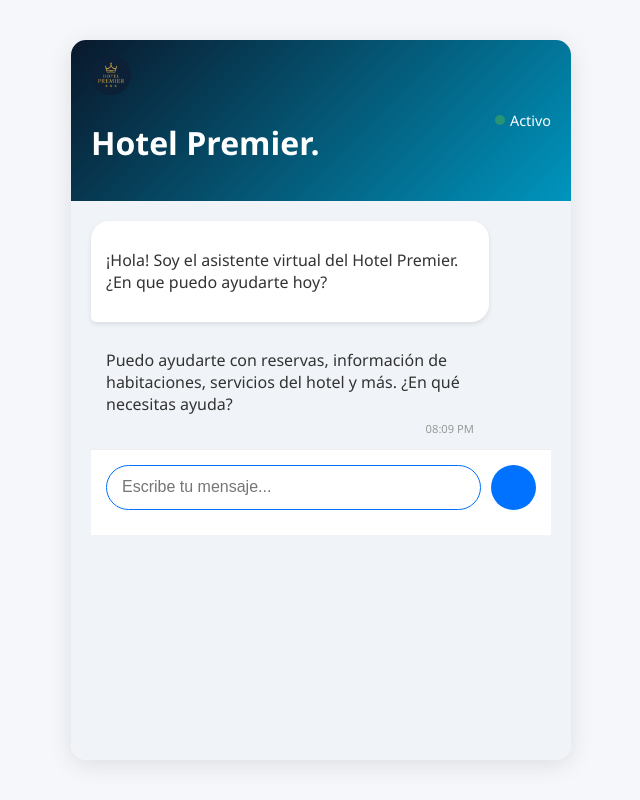
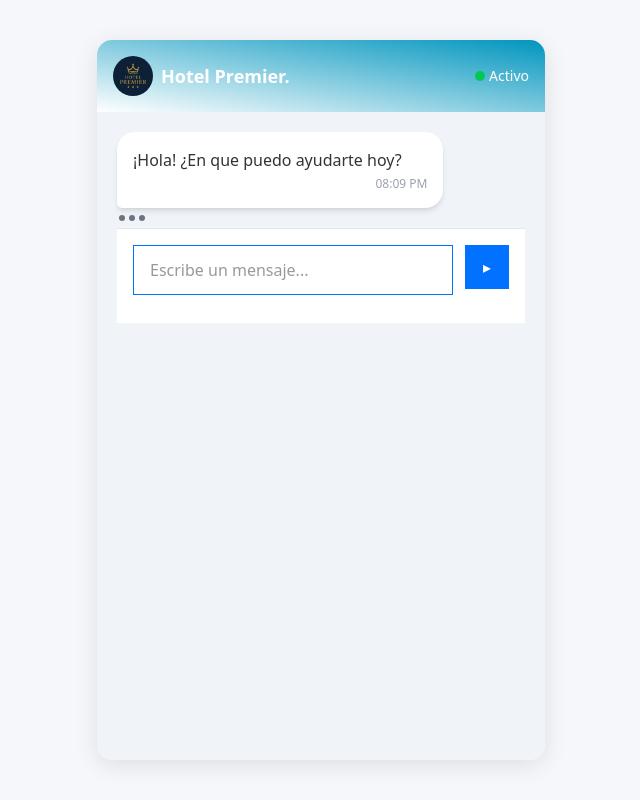
Before and after one commit to Seeker-17/hotel-chatbot, a Flask app: page / in a window 1280 px wide. Shown: the whole page, without its empty margins (319-959 px from the left). Run offline with Flask 3, Linux system fonts and the light colour scheme; parts of the project's set-up code (start-up, migrations or seed data) failed here and were passed over.

Commit message:
Cambio de CSS a Tailwind
Se cambió el diseño de css vanilla a Tailwind mediante CDN (solo para pruebas, no para producción) ya que no pude instalarlo en el entorno.

El diseño debe mejorar, ahorita está muy básico y tiene algunos errores que hay que corregir, pero el chatbot ya responde en la interfaz.

```diff
--- a/Backend/retraining.txt
+++ b/Backend/retraining.txt
@@ -46,3 +46,6 @@ adiós
 Cahchas
 Deportes?
 donde están ubicados
+Ok
+inf
+$$
--- a/Frontend/static/css/style.css
+++ b/Frontend/static/css/style.css
@@ -1,236 +1,31 @@
-/* Estilos base */
-body {
-    font-family: 'Segoe UI', Tahoma, Geneva, Verdana, sans-serif;
-    background-color: #f5f7fa;
-    margin: 0;
-    padding: 0;
-    display: flex;
-    justify-content: center;
-    align-items: center;
-    min-height: 100vh;
-    color: #333;
+@keyframes pulse {
+    0%, 100% { opacity: 1; }
+    50% { opacity: 0.5; }
     }
-
-.app-container {
-    width: 100%;
-    max-width: 500px;
-    height: 90vh;
-    background-color: white;
-    border-radius: 15px;
-    box-shadow: 0 5px 25px rgba(0,0,0,0.1);
-    display: flex;
-    flex-direction: column;
-    overflow: hidden;
-}
-
-/* Cabecera */
-.chat-header {
-    background: linear-gradient(135deg, #09182b, #0095be);
-    color: white;
-    padding: 15px 20px;
-    display: flex;
-    justify-content: space-between;
-    align-items: center;
-}
-
-.hotel-brand {
-    display: flex;
-    align-items: center;
-    gap: 10px;
-}
-
-.logo {
-    height: 40px;
-    width: auto;
-    border-radius: 50%;
-}
-
-.chat-status {
-    display: flex;
-    align-items: center;
-    gap: 5px;
-    font-size: 0.9em;
-}
-
-.status-dot {
-    height: 10px;
-    width: 10px;
-    background-color: #4caf50;
-    border-radius: 50%;
+    .pulse {
         animation: pulse 1.5s infinite;
     }
-
-/* Área de mensajes */
-.chat-container {
-    flex: 1;
-    padding: 20px;
-    overflow-y: auto;
-    background-color: #f0f4f8;
-}
-
-.chat-messages {
-    display: flex;
-    flex-direction: column;
-    gap: 15px;
-}
-
-.message {
-    max-width: 80%;
-    padding: 12px 15px;
-    border-radius: 18px;
-    line-height: 1.4;
-    position: relative;
-    animation: fadeIn 0.3s ease-out;
-}
-
-.user-message {
-    align-self: flex-end;
-    background-color: #0072ff;
-    color: white;
-    border-bottom-right-radius: 5px;
-}
-
-.bot-message {
-    align-self: flex-start;
-    background-color: white;
-    color: #333;
-    border-bottom-left-radius: 5px;
-    box-shadow: 0 2px 5px rgba(0,0,0,0.1);
-}
-
-.message-time {
-    font-size: 0.7em;
-    color: #999;
-    margin-top: 5px;
-    text-align: right;
-}
-
-/* Área de entrada */
-.input-area {
-    padding: 15px;
-    background-color: white;
-    border-top: 1px solid #eee;
-}
-
-.input-container {
-    display: flex;
-    gap: 10px;
-    margin-bottom: 10px;
-}
-
-#user-input {
-    flex: 1;
-    padding: 12px 15px;
-    border: 1px solid #ddd;
-    border-radius: 25px;
-    outline: none;
-    font-size: 1em;
-    transition: border 0.3s;
-}
-
-#user-input:focus {
-    border-color: #0072ff;
-}
-
-#send-button {
-    background-color: #0072ff;
-    color: white;
-    border: none;
-    border-radius: 50%;
-    width: 45px;
-    height: 45px;
-    cursor: pointer;
-    transition: background 0.3s;
-}
-
-#send-button:hover {
-    background-color: #005cc5;
-}
-
-.quick-actions {
-    display: flex;
-    gap: 8px;
-    overflow-x: auto;
-    padding-bottom: 5px;
-}
-
-.quick-btn {
-    background-color: #f0f4f8;
-    border: none;
-    border-radius: 20px;
-    padding: 8px 15px;
-    font-size: 0.8em;
-    white-space: nowrap;
-    cursor: pointer;
-    display: flex;
-    align-items: center;
-    gap: 5px;
-    transition: background 0.3s;
-}
-
-.quick-btn:hover {
-    background-color: #dde7f0;
-}
-
-/* Animaciones */
-@keyframes fadeIn {
-    from { opacity: 0; transform: translateY(10px); }
-    to { opacity: 1; transform: translateY(0); }
-}
-
-@keyframes pulse {
-    0% { opacity: 1; }
-    50% { opacity: 0.5; }
-    100% { opacity: 1; }
-}
-
-/* Efecto de escritura */
-.typing {
-    opacity: 0.8;
-}
-
-.typing-content {
-    display: flex;
-    align-items: center;
-    height: 20px;
-}
-
-.typing-dot {
-    width: 6px;
-    height: 6px;
-    background-color: #666;
-    border-radius: 50%;
-    margin: 0 2px;
-    animation: typingAnimation 1.4s infinite ease-in-out;
-}
-
-.typing-dot:nth-child(1) {
-    animation-delay: 0s;
-}
-
-.typing-dot:nth-child(2) {
-    animation-delay: 0.2s;
-}
-
-.typing-dot:nth-child(3) {
-    animation-delay: 0.4s;
-}
-
-/* Animación para mensajes rápidos */
-.quick-reply {
-    transform: scale(0.9);
-    opacity: 0;
-    animation: quickReplyAppear 0.5s forwards;
-}
-
     @keyframes typingAnimation {
         0%, 60%, 100% { transform: translateY(0); }
         30% { transform: translateY(-5px); }
     }
-
+    .typing-dot {
+        animation: typingAnimation 1.4s infinite ease-in-out;
+    }
+    .typing-dot:nth-child(2) {
+        animation-delay: 0.2s;
+    }
+    .typing-dot:nth-child(3) {
+        animation-delay: 0.4s;
+    }
     @keyframes quickReplyAppear {
         to {
             transform: scale(1);
             opacity: 1;
         }
     }
+    .quick-reply {
+        transform: scale(0.9);
+        opacity: 0;
+        animation: quickReplyAppear 0.5s forwards;
+    }
--- a/Frontend/static/js/script.js
+++ b/Frontend/static/js/script.js
@@ -3,24 +3,29 @@ document.addEventListener('DOMContentLoaded', function() {
     const chatMessages = document.getElementById('chat-messages');
     const userInput = document.getElementById('user-input');
     const sendButton = document.getElementById('send-button');
-    const quickButtons = document.querySelectorAll('.quick-button'); // Or whatever class you use for quick reply buttons
     let isTyping = false;
 
     // Función para añadir mensajes al chat
     function addMessage(text, sender, isQuickReply = false) {
         const messageDiv = document.createElement('div');
-        messageDiv.classList.add('message', '${sender}-message');
+        const isUser = sender === 'user';
 
-        const contentDiv = document.createElement('div');
-        contentDiv.classList.add('message-content');
-        contentDiv.textContent = text;
+        // Set classes for user or bot
+        messageDiv.className =
+        `message ${isUser ? 'user-message self-end bg-blue-600 text-white' : 'bot-message self-start bg-white text-[#333]'} shadow-md rounded-[18px] ${isUser ? 'rounded-br-[5px]' : 'rounded-bl-[5px]'} p-4 max-w-[80%] flex flex-col`;
 
+        // Message text
+        const textDiv = document.createElement('div');
+        textDiv.textContent = text;
+
+        // Time
         const timeDiv = document.createElement('div');
-        timeDiv.classList.add('message-time');
+        timeDiv.className = 'message-time text-xs text-gray-400 mt-1 text-right';
         timeDiv.textContent = new Date().toLocaleTimeString([], {hour: '2-digit', minute: '2-digit'});
 
-        messageDiv.appendChild(contentDiv);
+        messageDiv.appendChild(textDiv);
         messageDiv.appendChild(timeDiv);
+
         chatMessages.appendChild(messageDiv);
         chatMessages.scrollTop = chatMessages.scrollHeight;
     }
@@ -31,16 +36,16 @@ document.addEventListener('DOMContentLoaded', function() {
 
         isTyping = true;
         const typingDiv = document.createElement('div');
-        typingDiv.classList.add('message', 'bot-message', 'typing');
+        typingDiv.classList.add('flex', 'justify-start', 'my-2');
         typingDiv.id = 'typing-indicator';
 
         const contentDiv = document.createElement('div');
-        contentDiv.classList.add('message-content', 'typing-content');
+        contentDiv.className = 'bg-gray-200 text-gray-800 px-4 py-2 rounded-lg max-w-[75%] text-sm shadow flex items-center';
 
         // Puntos de animación
         for (let i = 0; i < 3; i++) {
             const dot = document.createElement('span');
-            dot.classList.add('typing-dot');
+            dot.classList.add('typing-dot', 'w-2', 'h-2', 'bg-gray-600', 'rounded-full', 'mx-1', 'inline-block');
             contentDiv.appendChild(dot);
         }
 
@@ -62,7 +67,6 @@ document.addEventListener('DOMContentLoaded', function() {
     async function sendMessageToBackend(message) {
         try {
             showTypingIndicator();
-
             const response = await fetch('/chat', {
                 method: 'POST',
                 headers: {
@@ -72,12 +76,11 @@ document.addEventListener('DOMContentLoaded', function() {
             });
 
             if (!response.ok){
-                throw new Error('Error HTTP: ${response.status}');
+                throw new Error(`Error HTTP: ${response.status}`);
             }
 
             const data = await response.json();
             console.log("Respuesat del Backend:", data);
-
             // Procesar respuesta del bot
             hideTypingIndicator();
             if (data.response) {
@@ -112,19 +115,19 @@ document.addEventListener('DOMContentLoaded', function() {
     });
 
     // Botones de acción rápida
-    quickButtons.forEach(button => {
-        button.addEventListener('click', function() {
-            const message = this.getAttribute('data-message');
-            addMessage(message, 'user', true);
-            sendMessageToBackend(message);
-        });
-    });
+    //quickButtons.forEach(button => {
+    //    button.addEventListener('click', function() {
+    //        const message = this.getAttribute('data-message');
+    //        addMessage(message, 'user', true);
+    //        sendMessageToBackend(message);
+    //    });
+    //});
 
     // Efecto de enfoque automático en el input
     userInput.focus();
 
     // Mensaje de bienvenida inicial (opcional)
     setTimeout(() => {
-        addMessage("Puedo ayudarte con reservas, información de habitaciones, servicios del hotel y más. ¿En qué necesitas ayuda?", 'bot');
+        addMessage("¡Hola! ¿En que puedo ayudarte hoy?", 'bot');
     }, 1000);
 });
--- a/Frontend/templates/index.html
+++ b/Frontend/templates/index.html
@@ -4,44 +4,48 @@
     <meta charset="UTF-8">
     <meta name="viewport" content="width=device-width, initial-scale=1.0">
     <title>Chatbot - Hotel Premier</title>
-    <link rel="stylesheet" href="/static/css/style.css">
+    <!--<link rel="stylesheet" href="/static/css/style.css">-->
+    <script src="https://cdn.jsdelivr.net/npm/@tailwindcss/browser@4"></script>
 </head>
-<body>
+<body class="flex items-center justify-center min-h-screen bg-[#f5f7fa] font-sans text-[#333]">
     <!-- CONTENEDOR PRINCIPAL DE LA APP -->
-    <div class="app-container">
+    <div class="app-container w-full max-w-md h-[90vh] bg-white rounded-[15px] shadow-[0_5px_25px_rgba(0,0,0,0.1)] overflow-hidden flex flex-col overflow-hidden">
         <!-- CABEZERA -->
-        <header class="chat-header">
-            <div class="hotel-info">
-                <img src="/static/images/LogoHotel.png" alt="Logo Hotel Premier" class="logo">
-                <h1>Hotel Premier.</h1>
+        <header class="flex items-center justify-between p-4 bg-gradient-to-tr form-[#09182b] to-[#0095be] text-white">
+            <div class="hotel-brand flex items-center gap-2">
+                <img src="/static/images/LogoHotel.png" alt="Logo Hotel Premier" class="w-10 h-10 rounded-full">
+                <h1 class="text-lg font-semibold">Hotel Premier.</h1>
             </div>
-            <div class="chat-status">
-                <span class="status-dot"></span>
+            <div class="chat-status flex items-center gap-1 text-sm">
+                <span class="status-dot w-2.5 h-2.5 bg-green-500 rounded-full pulse"></span>
                 <span>Activo</span>
             </div>
         </header>
 
         <!-- ÁREA DE MENSAJES -->
-        <div class="chat-container">
-            <div class="chat-messages" id="chat-messages">
+        <div class="chat-container flex-1 p-5 overflow-y-auto bg-[#f0f4f8]">
+            <div class="chat-messages flezx flex-col gap-4" id="chat-messages">
                 <!-- Bienvenida -->
-                <div class="message bot-message">
-                    <div class="message-content">
-                        <p>¡Hola! Soy el asistente virtual del Hotel Premier. ¿En que puedo ayudarte hoy?</p>
-                    </div>
-                    <div class="message-time"></div>
+                <!-- Se agregan con el archivo js-->
+            </div>
+
+            <!-- Mensaje de escritura -->
+            <div class="typing opacity-80 self-start">
+                <div class="typing-content flex items-center h-5">
+                    <div class="typing-dot w-1.5 h-1.5 bg-gray-600 rounded-full mx-[2px]"></div>
+                    <div class="typing-dot w-1.5 h-1.5 bg-gray-600 rounded-full mx-[2px]"></div>
+                    <div class="typing-dot w-1.5 h-1.5 bg-gray-600 rounded-full mx-[2px]"></div>
                 </div>
             </div>
-
-            <div class="input-area">
-                <div class="input-container">
-                    <input type="text" id="user-input" placeholder="Escribe tu mensaje..." autocomplete="off">
-                <button id="send-button">
-                    <i class="fas fa-paper-plane"></i>
-                </button>
+            <!-- Area de entrada -->
+            <div class="input-area p-4 bg-white border-t border-gray-200">
+                <div class="input-container flex gap-3 mb-3">
+                    <input id="user-input" type="text" placeholder="Escribe un mensaje..." class="flex-1 px-4 py-3 border border-gray founded-full focus:outline-none focus:border-[#0072ff] text-base">
+                    <button id="send-button" class="w-11 h-11 bg-[#0072ff] hover:bg-[005cc5] text-white full items-center justify-center">
+                        &#9656;
+                    </button>
                 </div>
-            </div>
-
+                </div>
         </div>
 
     </div>
```
Lines whose indentation alone changed are shown as unchanged.
